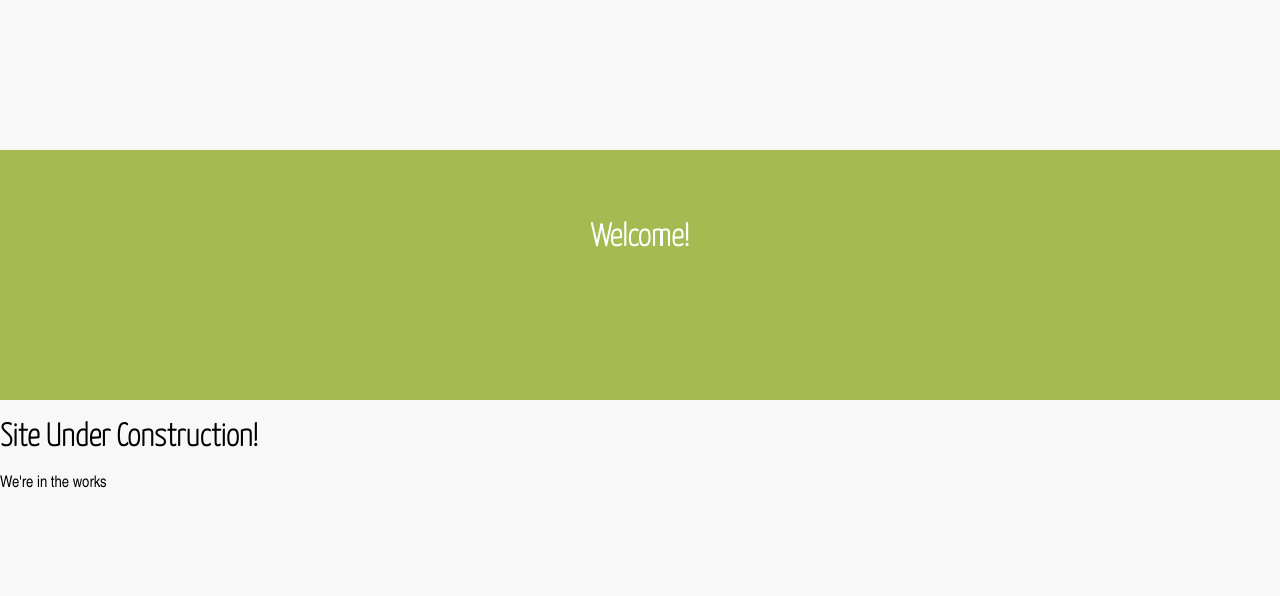
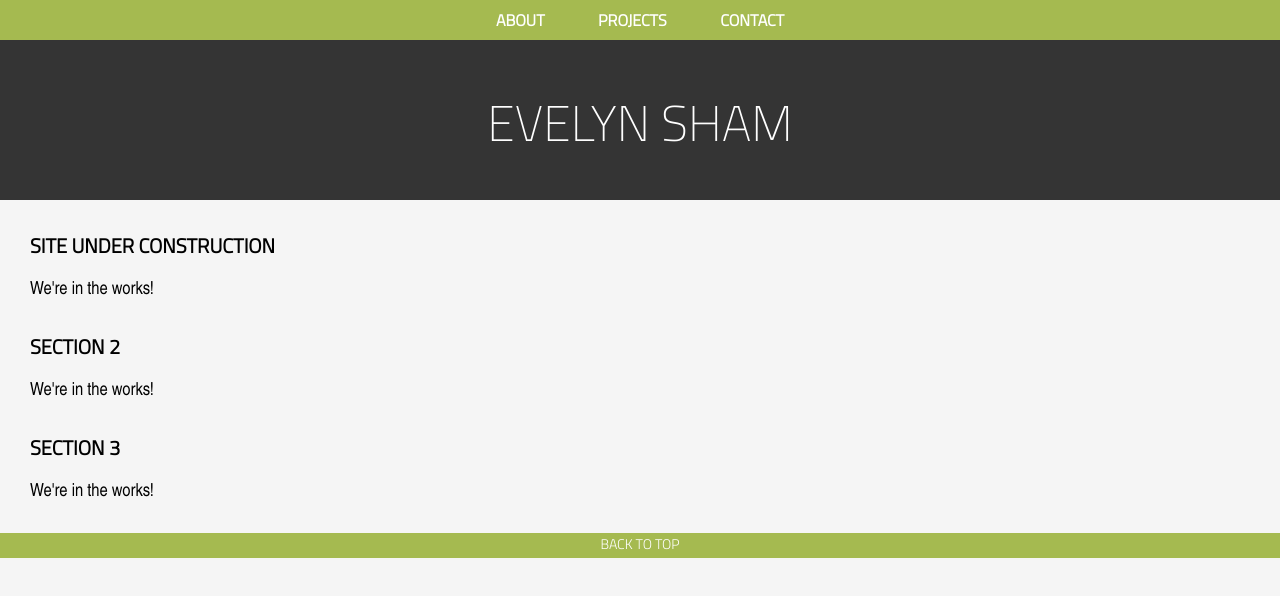
Before and after one commit to sevln/sevln.github.io, a plain HTML site: page index.html in a window 1280 px wide. Drawn offline with Linux system fonts and the light colour scheme.

Commit message:
Modified index.html
Added menu bar, revised body content, added footer.

```diff
--- a/index.html
+++ b/index.html
@@ -1,38 +1,128 @@
 <html>
 	<style>
-		#topBar {background:#a5ba50;
+		#menuBar {background: #a5ba50;
 			width: 100%;
-			height: 200px;
-			margin-top: 150px;
-			padding-top: 50px;
+			height: 80 px;
+    			font-family: 'Titillium Web';
+    			font-weight: 300;
+    			text-align: center;
+			text-transform: uppercase;
 		}
 
-		body {font-family: 'Yanone Kaffeesatz';
-			color: black;
-			background: #f8f8f8;
+		#menuBar ul {height: auto;
+    			padding: 8px 0px;
+    			margin: 0px;
+		}
+
+		#menuBar li {font-weight: bold;
+			padding: 25px;
+			display: inline;
+		}
+
+		#menuBar a {text-decoration: none;
+			color: white;
+		}
+
+		#titleBar {background: #343434;
+			width: 100%;
+			height: 150px;
+			padding-top: 10px;
+		}
+
+		body {background: #f5f5f5;
 			margin: 0;
 			padding: 0;
 		}
 
-		div h1 {font-family:'Yanone Kaffeesatz';
-			color: white;}
+		h1 {font-family: 'Titillium Web';
+			font-size: 50px;
+			font-weight: 200;
+			color: white;
+		}
 
-			p {font-family: 'Arial Narrow';
-			font-size: 16px;
+		h2 {font-family: 'Titillium Web';
+			font-size: 20px;
 			color: black;
+		}
+
+
+		/*.section {background: #ffdd00;
+			width: 100%;
+			height: 150px;
+			padding-top: 10px;
+			box-shadow: 10px 10px 5px #cccccc inset;
+		}*/
+
+		.textContainer {margin: 30px;
+		}
+
+		.textContainer h1 {font-family:'Titillium Web';
+			color: black;
+		}
+
+		.textContainer p {font-family: 'Arial Narrow';
+			font-size: 18px;
+			font-weight: 550;
+			color: black;
+		}
+
+		#footer {background: #a5ba50;
+			width: 100%;
+			height: 25px;
+    			font-family: 'Titillium Web';
+    			font-weight: 400;
+			font-size: 14px;
+			color: white;
+    			text-align: center;
+			text-transform: uppercase;
+			underline: none
+		}
+
+		#footer a {text-decoration: none;
+			color: white;
+			font-size: 14px;
 		}
 	</style>
 
 	<head>
 		<title>sevln.github.io</title>
-		<link href='http://fonts.googleapis.com/css?family=Yanone+Kaffeesatz:200' rel='stylesheet' type='text/css'>
+		<link href='http://fonts.googleapis.com/css?family=Titillium+Web:300,200' rel='stylesheet' type='text/css'>
 	</head>
 
 	<body>
-		<div id="topBar">
-      			<h1 align="center">Welcome!</h1>
+		<div id="menuBar">
+			<ul>
+				<li><a href="#About">About</a></li>
+				<li><a href="#Projects">Projects</a></li>
+				<li><a href="#Contact">Contact</a></li>
+			</ul>
+		</div>
+
+		<div id="titleBar">
+			<a name="Top"></a>
+      			<h1 align="center">EVELYN SHAM</h1>
     		</div>
-		<h1>Site Under Construction!</h1>
-		<p>We're in the works</p>
+
+		<div class="textContainer">
+			<a name="About"></a>
+			<h2>SITE UNDER CONSTRUCTION</h2>
+			<p>We're in the works!</p>
+		</div>
+
+		<div class="textContainer">
+			<a name="Projects"></a>
+			<h2>SECTION 2</h2>
+			<p>We're in the works!</p>
+		</div>
+
+		<div class="textContainer">
+			<a name="Contact"></a>
+			<h2>SECTION 3</h2>
+			<p>We're in the works!</p>
+		</div>
+
+		<div id="footer">
+			<a href="#Top">Back to Top</a>
+		</div>
 	</body>
 </html>
```
